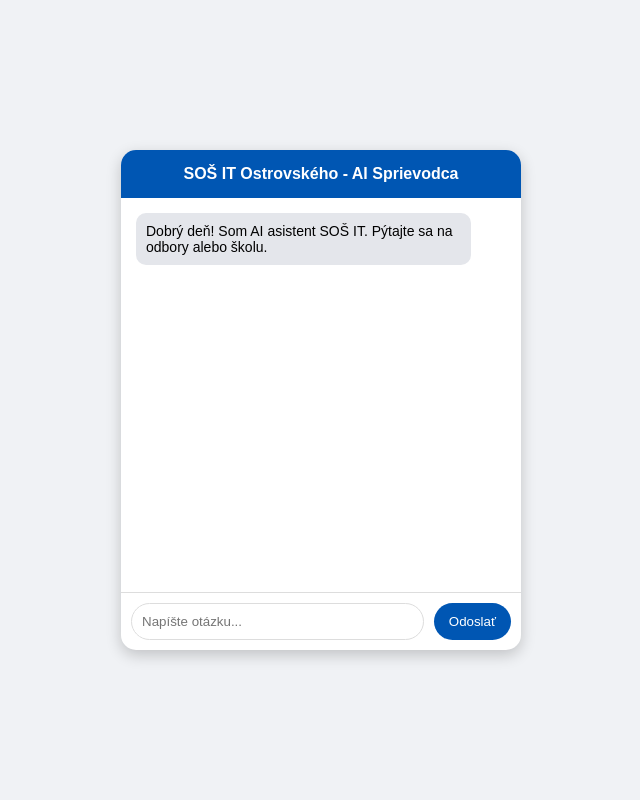
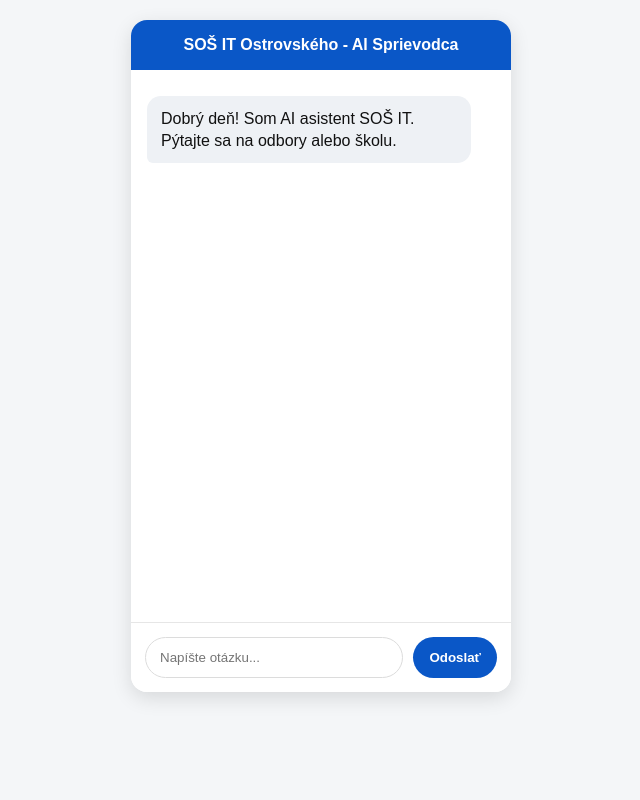
Before and after one commit to davidkogy-maker/sos-it-chat-bot, a Flask app: page / in a window 1280 px wide. Shown: the whole page, without its empty margins (319-959 px from the left). Run offline with Flask 3, Linux system fonts and the light colour scheme.

Commit message:
Refactor HTML structure and styles for chat interface

```diff
--- a/templates/index.html
+++ b/templates/index.html
@@ -1,75 +1,140 @@
 <!DOCTYPE html>
 <html lang="sk">
 <head>
-    <meta charset="UTF-8">
-    <meta name="viewport" content="width=device-width, initial-scale=1.0">
-    <title>AI Asistent SOŠ IT</title>
+  <meta charset="UTF-8" />
+  <meta name="viewport" content="width=device-width, initial-scale=1.0"/>
+  <title>SOŠ IT Ostrovského - AI Sprievodca</title>
   <style>
-        body { font-family: sans-serif; background: #f0f2f5; display: flex; justify-content: center; align-items: center; height: 100vh; margin: 0; }
-        #chat-container { width: 90%; max-width: 400px; height: 500px; background: white; border-radius: 15px; box-shadow: 0 5px 15px rgba(0,0,0,0.2); display: flex; flex-direction: column; overflow: hidden; }
-        #header { background: #0056b3; color: white; padding: 15px; text-align: center; font-weight: bold; }
-        #messages { flex: 1; padding: 15px; overflow-y: auto; display: flex; flex-direction: column; gap: 10px; }
-        .message { padding: 10px; border-radius: 10px; max-width: 85%; font-size: 14px; }
-        .user { align-self: flex-end; background: #0056b3; color: white; }
-        .bot { align-self: flex-start; background: #e4e6eb; color: black; }
-        #input-area { padding: 10px; display: flex; border-top: 1px solid #ddd; }
-        #user-input { flex: 1; padding: 10px; border: 1px solid #ddd; border-radius: 20px; outline: none; }
-        #send-btn { margin-left: 10px; background: #0056b3; color: white; border: none; padding: 10px 15px; border-radius: 20px; cursor: pointer; }
+    body { font-family: Arial, sans-serif; background:#f4f6f8; margin:0; }
+    .chat-container { width: 380px; max-width: 95vw; margin: 20px auto; background:#fff; border-radius:16px; overflow:hidden; box-shadow:0 6px 20px rgba(0,0,0,.12); }
+    .header { background:#0a57c7; color:#fff; padding:16px; text-align:center; font-weight:700; }
+    #messages { height: 520px; overflow-y:auto; padding:16px; background:#ffffff; }
+    .msg { max-width: 85%; padding:12px 14px; margin:10px 0; border-radius:14px; line-height:1.35; white-space: normal; word-wrap: break-word; }
+    .msg.user { margin-left:auto; background:#0a57c7; color:#fff; border-bottom-right-radius:6px; }
+    .msg.bot { margin-right:auto; background:#eef1f5; color:#111; border-bottom-left-radius:6px; }
+    .input-row { display:flex; gap:10px; padding:14px; border-top:1px solid #e6e6e6; background:#fff; }
+    #user-input { flex:1; padding:12px 14px; border:1px solid #dcdcdc; border-radius:22px; outline:none; }
+    button { background:#0a57c7; color:#fff; border:none; padding:12px 16px; border-radius:22px; cursor:pointer; font-weight:600; }
+    button:disabled { opacity:0.7; cursor:not-allowed; }
+    .loading { opacity:0.85; font-style:italic; }
   </style>
 </head>
 <body>
-    <div id="chat-container">
-        <div id="header">SOŠ IT Ostrovského - AI Sprievodca</div>
+  <div class="chat-container">
+    <div class="header">SOŠ IT Ostrovského - AI Sprievodca</div>
     <div id="messages"></div>
-        <div id="input-area">
-            <input type="text" id="user-input" placeholder="Napíšte otázku...">
-            <button id="send-btn">Odoslať</button>
+    <div class="input-row">
+      <input id="user-input" type="text" placeholder="Napíšte otázku..." onkeydown="if(event.key==='Enter'){sendMessage();}" />
+      <button id="send-btn" onclick="sendMessage()">Odoslať</button>
     </div>
   </div>
 
 <script>
-        const messagesDiv = document.getElementById('messages');
-        const userInput = document.getElementById('user-input');
+  const messagesEl = document.getElementById('messages');
+  const inputEl = document.getElementById('user-input');
   const sendBtn = document.getElementById('send-btn');
 
-        function addMessage(text, sender) {
+  // ✅ držíme históriu kvôli kontextu
+  const history = [];
+
+  // úvodná správa
+  appendMessage("Dobrý deň! Som AI asistent SOŠ IT. Pýtajte sa na odbory alebo školu.", "bot");
+
+  function escapeHtml(str) {
+    return str
+      .replaceAll("&", "&amp;")
+      .replaceAll("<", "&lt;")
+      .replaceAll(">", "&gt;")
+      .replaceAll('"', "&quot;")
+      .replaceAll("'", "&#039;");
+  }
+
+  // veľmi jednoduchý “markdown”:
+  // **bold** + nové riadky -> <br>
+  function formatMessage(text) {
+    let t = escapeHtml(text);
+
+    // **bold**
+    t = t.replace(/\*\*(.+?)\*\*/g, "<strong>$1</strong>");
+
+    // odrážky: riadky začínajúce "- " alebo "• "
+    t = t.replace(/(?:^|\n)([-•])\s+/g, "<br>• ");
+
+    // nové riadky
+    t = t.replaceAll("\n", "<br>");
+
+    return t;
+  }
+
+  function appendMessage(text, side) {
     const div = document.createElement('div');
-            div.className = `message ${sender}`;
-            div.innerText = text;
-            messagesDiv.appendChild(div);
-            messagesDiv.scrollTop = messagesDiv.scrollHeight;
+    div.className = `msg ${side}`;
+    div.innerHTML = formatMessage(text);
+    messagesEl.appendChild(div);
+    messagesEl.scrollTop = messagesEl.scrollHeight;
   }
 
   async function sendMessage() {
-            const text = userInput.value.trim();
+    const text = inputEl.value.trim();
     if (!text) return;
 
-            addMessage(text, 'user');
-            userInput.value = '';
+    appendMessage(text, "user");
+    history.push({ role: "user", text });
+
+    inputEl.value = "";
+    sendBtn.disabled = true;
+
+    const loadingDiv = document.createElement('div');
+    loadingDiv.className = 'msg bot loading';
+    loadingDiv.innerText = 'AI premýšľa...';
+    loadingDiv.id = 'temp-loading';
+    messagesEl.appendChild(loadingDiv);
+    messagesEl.scrollTop = messagesEl.scrollHeight;
+
+    // ✅ timeout aby to “neviselo”
+    const controller = new AbortController();
+    const timeout = setTimeout(() => controller.abort(), 60000); // 60s
 
     try {
       const response = await fetch('/chat', {
         method: 'POST',
         headers: { 'Content-Type': 'application/json' },
-                    body: JSON.stringify({ message: text })
+        signal: controller.signal,
+        body: JSON.stringify({
+          message: text,
+          history: history  // ✅ kontext posielame na server
+        })
       });
 
-                const data = await response.json();
-                // Tu je oprava: kontrolujeme data.response
-                if (data && data.response) {
-                    addMessage(data.response, 'bot');
+      clearTimeout(timeout);
+      document.getElementById('temp-loading')?.remove();
+
+      // ak server vráti HTML/502, response.json() spadne
+      let data;
+      try {
+        data = await response.json();
+      } catch {
+        appendMessage("Chyba servera (neplatná odpoveď). Skúste to znova.", "bot");
+        return;
+      }
+
+      const botText = (data && data.response) ? data.response : "Server vrátil neplatné dáta.";
+      appendMessage(botText, "bot");
+      history.push({ role: "model", text: botText });
+
+    } catch (error) {
+      document.getElementById('temp-loading')?.remove();
+
+      if (error.name === "AbortError") {
+        appendMessage("Odpoveď trvala príliš dlho (timeout). Skúste to znova.", "bot");
       } else {
-                    addMessage('Server vrátil neplatné dáta.', 'bot');
+        appendMessage("Chyba pripojenia. Skúste to znova.", "bot");
       }
-            } catch (error) {
-                addMessage('Chyba pripojenia. Skúste to znova.', 'bot');
+    } finally {
+      sendBtn.disabled = false;
+      inputEl.focus();
     }
   }
-
-        sendBtn.addEventListener('click', sendMessage);
-        userInput.addEventListener('keypress', (e) => { if (e.key === 'Enter') sendMessage(); });
-
-        addMessage("Dobrý deň! Som AI asistent SOŠ IT. Pýtajte sa na odbory alebo školu.", 'bot');
 </script>
 </body>
 </html>
```
Lines whose indentation alone changed are shown as unchanged.
